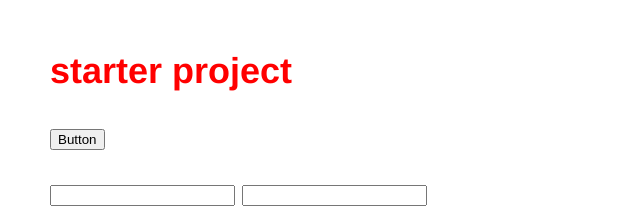
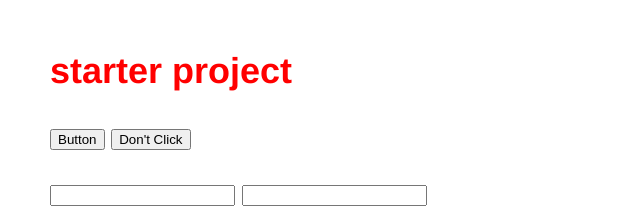
Before and after one commit to runningTurtle2/prog209Demo1, a plain HTML site: page index.html in a window 1280 px wide. Shown: the top 219 px of the page, without its empty margins (0-640 px from the left). Drawn offline with Linux system fonts and the light colour scheme.

Commit message:
thing Button

```diff
--- a/index.html
+++ b/index.html
@@ -11,6 +11,8 @@
 <h2>starter project</h2>
 
 <button type="button" id="button1">Button</button>
+<button type="button" id="button2">Don't Click</button>
+
 <div>
     <br >
     <input type="text" val="starting value" text="hello" id="textbox1" />
```
